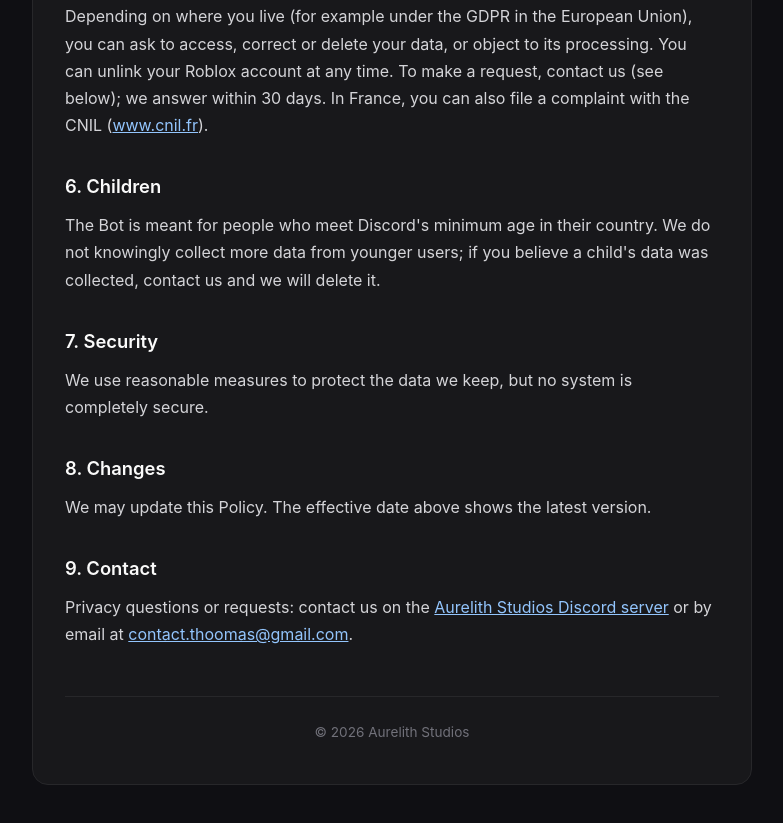
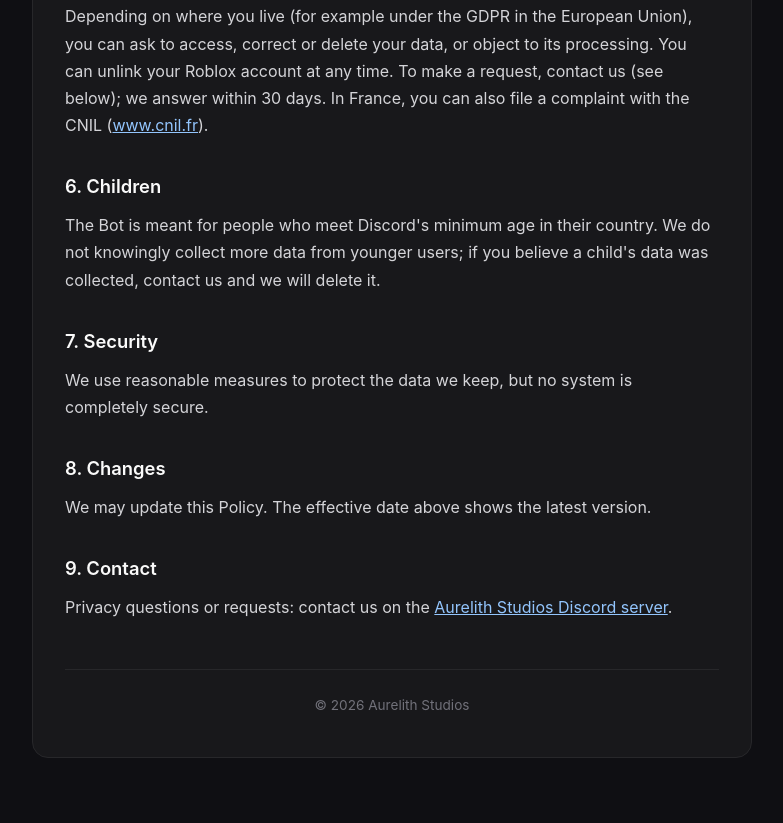
Before and after one commit to qlfThoomas/aurelith-bot-legal, a plain HTML site: page privacy.html in a window 1280 px wide. Shown: the part 1349-2172 px from the top of the page, without its empty margins (248-1031 px from the left). Drawn offline with Linux system fonts and the light colour scheme.

Commit message:
Remove personal email, keep Discord contact only

```diff
--- a/privacy.html
+++ b/privacy.html
@@ -111,7 +111,7 @@
     <p>We may update this Policy. The effective date above shows the latest version.</p>
 
     <h2>9. Contact</h2>
-    <p>Privacy questions or requests: contact us on the <a href="https://discord.gg/5pW4vWzFkh" target="_blank" rel="noopener">Aurelith Studios Discord server</a> or by email at <a href="mailto:contact.thoomas@gmail.com">contact.thoomas@gmail.com</a>.</p>
+    <p>Privacy questions or requests: contact us on the <a href="https://discord.gg/5pW4vWzFkh" target="_blank" rel="noopener">Aurelith Studios Discord server</a>.</p>
 
     <div class="footer">© 2026 Aurelith Studios</div>
   </div>
```
